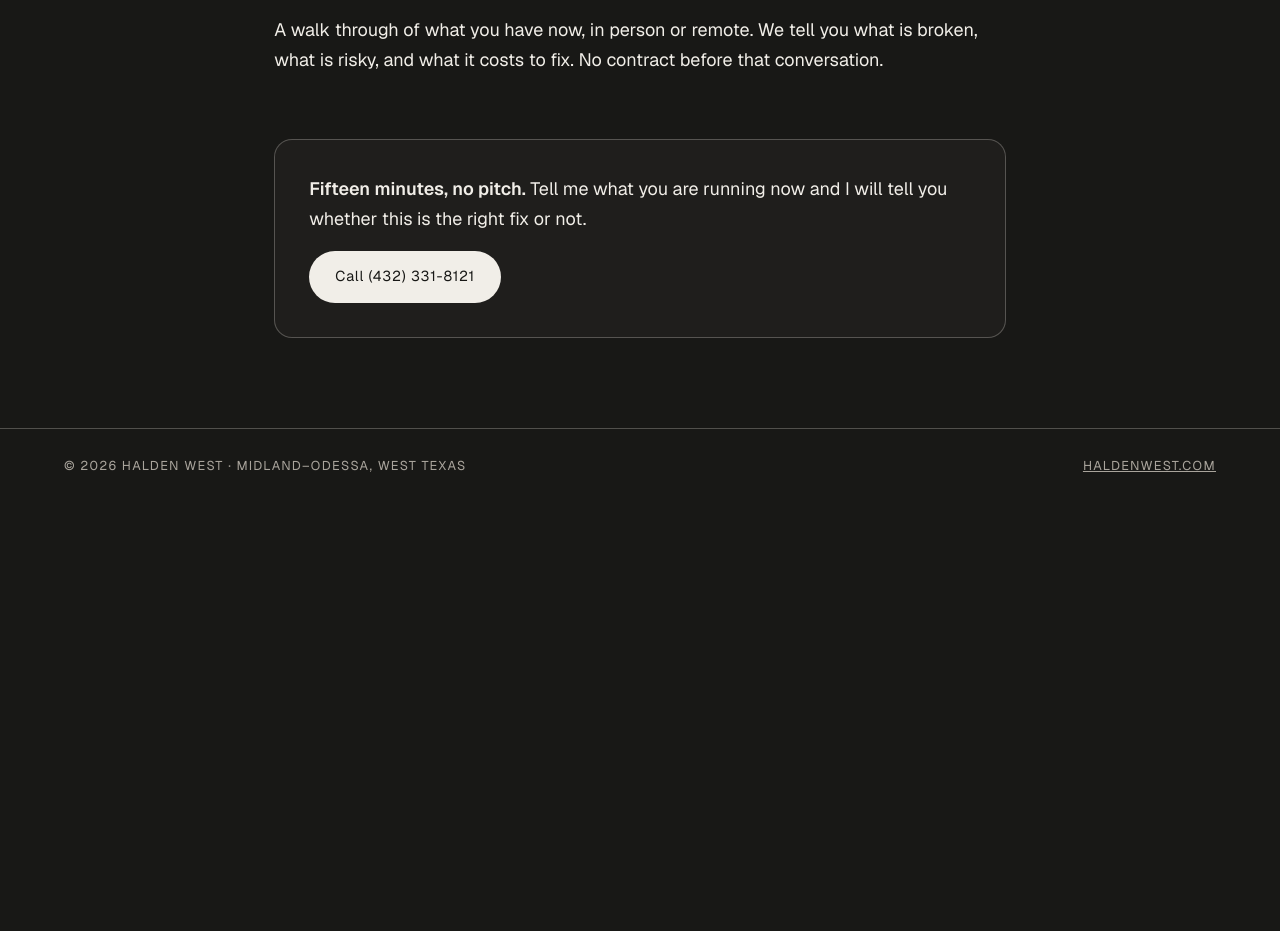
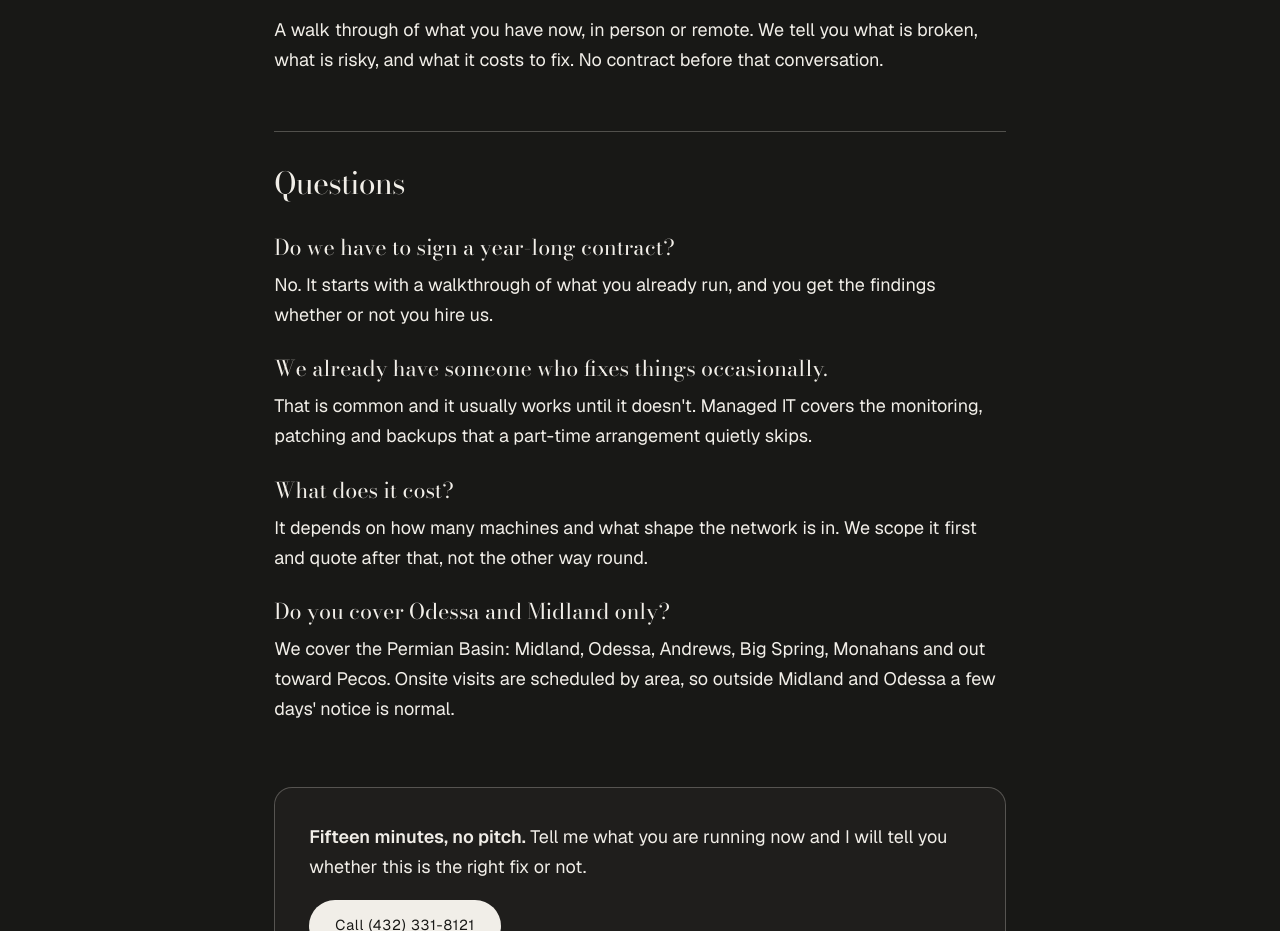
Before and after one commit to Romero1096/haldenwest-site, a plain HTML site: page services/managed-it/index.html in a window 1280 px wide. Shown: the part 1104-2035 px from the top of the page. Before the commit the page ends 1606 px from the top, so only its background shows below. Drawn offline with nearby package versions, Linux system fonts and the light colour scheme.

Commit message:
Add FAQ content to managed-it page

```diff
--- a/services/managed-it/index.html
+++ b/services/managed-it/index.html
@@ -30,6 +30,7 @@
 "url":"https://haldenwest.com/","telephone":"+1-432-331-8121",
 "address":{"@type":"PostalAddress","addressLocality":"Midland","addressRegion":"TX","addressCountry":"US"}}}
 </script>
+<script type="application/ld+json">{"@context": "https://schema.org", "@type": "FAQPage", "mainEntity": [{"@type": "Question", "name": "Do we have to sign a year-long contract?", "acceptedAnswer": {"@type": "Answer", "text": "No. It starts with a walkthrough of what you already run, and you get the findings whether or not you hire us."}}, {"@type": "Question", "name": "We already have someone who fixes things occasionally.", "acceptedAnswer": {"@type": "Answer", "text": "That is common and it usually works until it doesn't. Managed IT covers the monitoring, patching and backups that a part-time arrangement quietly skips."}}, {"@type": "Question", "name": "What does it cost?", "acceptedAnswer": {"@type": "Answer", "text": "It depends on how many machines and what shape the network is in. We scope it first and quote after that, not the other way round."}}]}</script>
 </head>
 <body>
 <header class="bar">
@@ -46,6 +47,17 @@
   <p>Businesses with five to fifty staff and no IT person. Oilfield offices, clinics, law firms, accounting practices, real estate offices. If the office manager is currently the IT department, this is the thing that stops that.</p>
   <h2>How it starts</h2>
   <p>A walk through of what you have now, in person or remote. We tell you what is broken, what is risky, and what it costs to fix. No contract before that conversation.</p>
+  <h2>Questions</h2>
+  <h3 style="font:400 clamp(1.1rem,1rem + .5vw,1.35rem)/1.3 var(--sc-font-display);margin:26px 0 8px">Do we have to sign a year-long contract?</h3>
+  <p>No. It starts with a walkthrough of what you already run, and you get the findings whether or not you hire us.</p>
+  <h3 style="font:400 clamp(1.1rem,1rem + .5vw,1.35rem)/1.3 var(--sc-font-display);margin:26px 0 8px">We already have someone who fixes things occasionally.</h3>
+  <p>That is common and it usually works until it doesn't. Managed IT covers the monitoring, patching and backups that a part-time arrangement quietly skips.</p>
+  <h3 style="font:400 clamp(1.1rem,1rem + .5vw,1.35rem)/1.3 var(--sc-font-display);margin:26px 0 8px">What does it cost?</h3>
+  <p>It depends on how many machines and what shape the network is in. We scope it first and quote after that, not the other way round.</p>
+
+  <h3 style="font:400 clamp(1.1rem,1rem + .5vw,1.35rem)/1.3 var(--sc-font-display);margin:26px 0 8px">Do you cover Odessa and Midland only?</h3>
+  <p>We cover the Permian Basin: Midland, Odessa, Andrews, Big Spring, Monahans and out toward Pecos. Onsite visits are scheduled by area, so outside Midland and Odessa a few days' notice is normal.</p>
+
   <div class="cta">
     <p><strong>Fifteen minutes, no pitch.</strong> Tell me what you are running now and I will tell you
     whether this is the right fix or not.</p>
```
